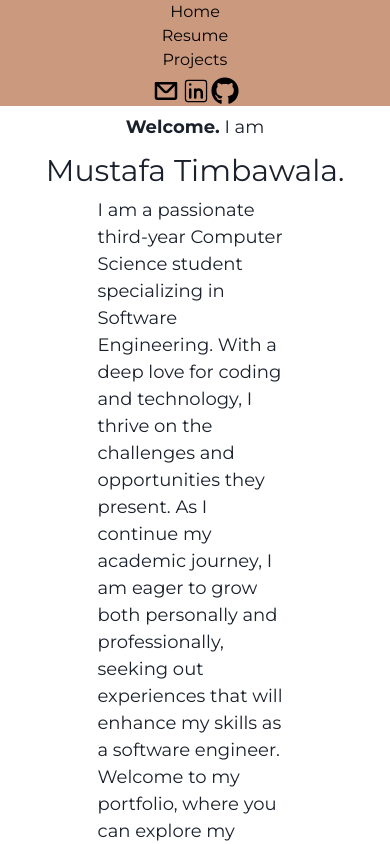
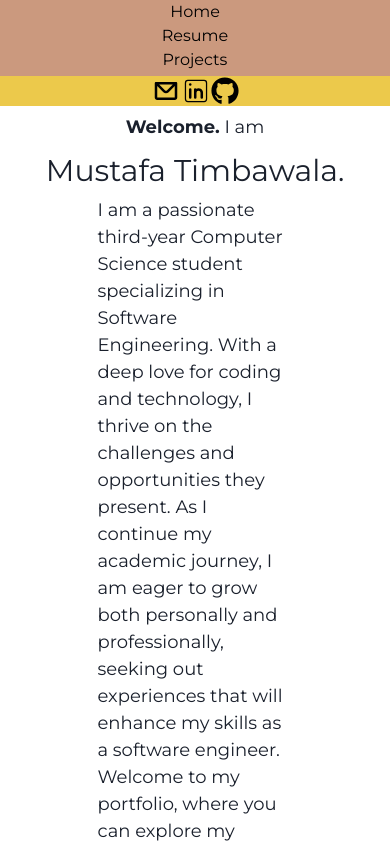
Before and after one commit to MustafaTimbawala/Portfolio, a Next.js app: page / in a window 390 px wide. Shown: the top 844 px of the page. Built offline with nearby package versions, Linux system fonts and the light colour scheme.

Commit message:
Fixed color for the small width mode

```diff
--- a/src/app/UI/ui.module.css
+++ b/src/app/UI/ui.module.css
@@ -38,7 +38,7 @@
         flex-direction: column;
         justify-content: space-evenly;
         align-items: center;
-        background-color:  #CB997E;
+        background-color:  #ECC94B;
         height: 110%;
         margin: 0%;
         padding: 0%;
```
Also changed, not shown: src/app/UI/projectCard.tsx (deleted, +0 -17 lines).
